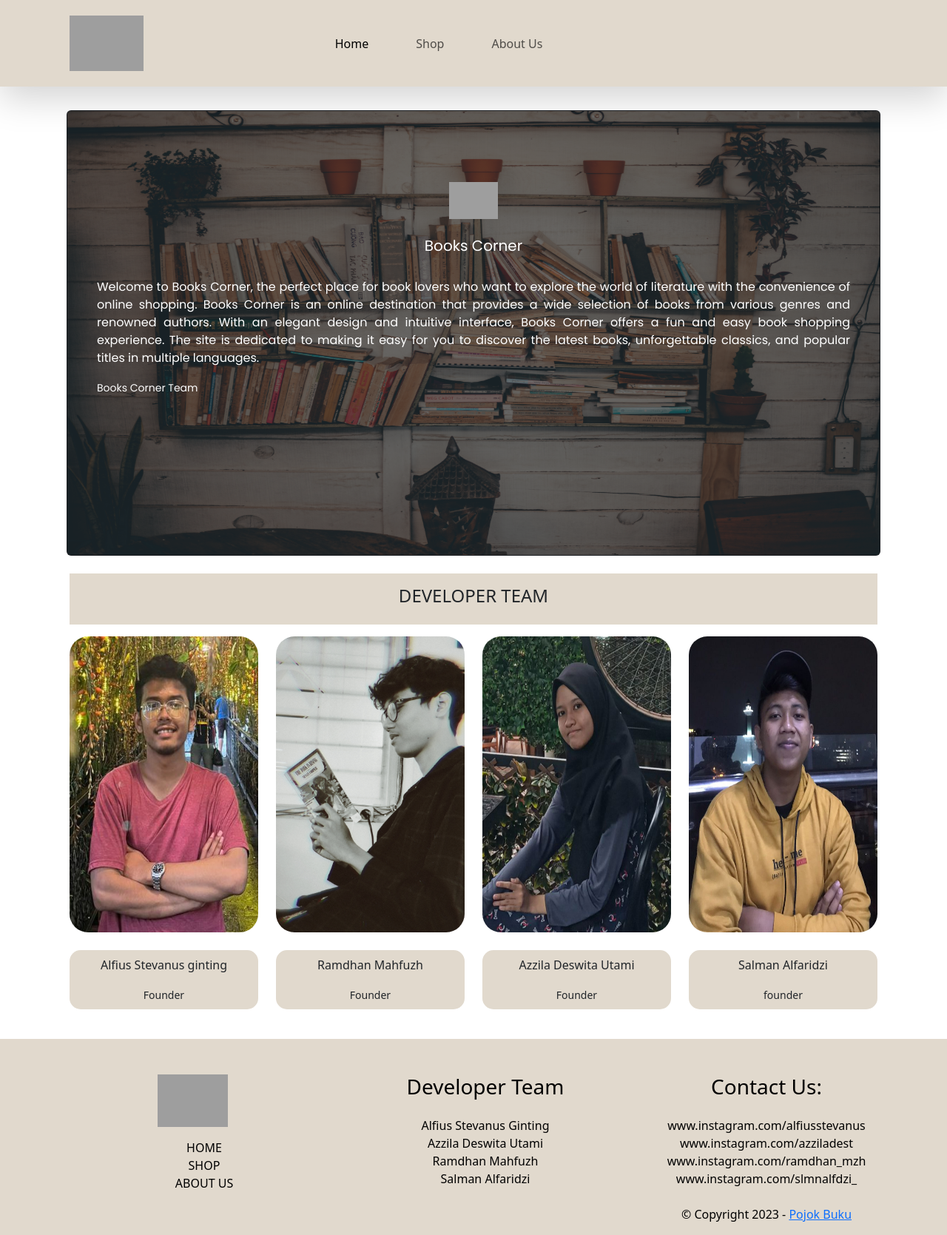
After one commit to alfiusstevanus/pojok-buku-uas, a PHP site: page /aboutus.php in a window 1280 px wide. The commit adds this page. Shown: the whole page at 74% size. Run offline with PHP 8.4, Linux system fonts and the light colour scheme; some libraries are stand-ins or nearby versions; some web fonts are replaced; grey boxes are pictures that could not be loaded.

Commit message:
menambahkan about us, dan memperbaiki index

```diff
--- /dev/null
+++ b/aboutus.php
@@ -0,0 +1,92 @@
+<?php
+include('layouts/header.php');
+?>
+
+
+<section>
+
+    <div class="container mt-4">
+        <div class="row p-2">
+            <div class="col-md-12">
+                <div class="card text-bg-dark">
+                    <img src="images/pexels-huỳnh-đạt-2177482.jpg" class="card-img" height="600px" style="opacity: 0.35;" alt="...">
+                    <div class="card-aboutus card-img-overlay mt-5 pt-5 ">
+                        <div class="text-center mb-3">
+                            <img src="images/logo books cornmb-4 er 4. style=" border-radius:15px;"png" class="text-center" height="50px" alt="">
+                        </div>
+                        <div class="mt-4">
+                            <h5 class="card-title text-center fw-semi-bold">Books Corner</h5>
+                            <div class="p-4" style="text-align: justify;">
+                                <p class="card-text">
+                                    Welcome to Books Corner, the perfect place for book lovers who want to explore the world of literature with the convenience of online shopping. Books Corner is an online destination that provides a wide selection of books from various genres and renowned authors.
+                                    With an elegant design and intuitive interface, Books Corner offers a fun and easy book shopping experience. The site is dedicated to making it easy for you to discover the latest books, unforgettable classics, and popular titles in multiple languages.
+                                </p>
+                                <p class="card-text "><small>Books Corner Team</small></p>
+                            </div>
+                        </div>
+
+                    </div>
+                </div>
+            </div>
+        </div>
+        <div class="container mt-3">
+            <div class="row">
+                <div class="col-md-12">
+                    <div class="jumbotron  p-3 bg-30">
+                        <h4 class="text-center">DEVELOPER TEAM</h4>
+                    </div>
+                </div>
+
+            </div>
+        </div>
+        <div class="container  mt-3 mb-3">
+            <div class="text-center">
+                <div class="row">
+                    <div class="col-md-3 ">
+                        <div>
+                            <img src="images/alfius.jpg" style="border-radius: 25px;" width="300px" height="400px" class="card-img-top" alt="...">
+                            <div class="card-body p-2 bg-30 mb-4 mt-4" style="border-radius:15px;">
+                                <p class="card-text">Alfius Stevanus ginting</p>
+                                <p class="card-text "><small>Founder</small></p>
+                            </div>
+                        </div>
+                    </div>
+                    <div class="col-md-3 ">
+                        <div>
+                            <img src="images/ramdhan.jpg" class="card-img-top " style="border-radius: 25px;" width="300px" height="400px" alt="...">
+                            <div class="card-body p-2 bg-30 mb-4 mt-4" style="border-radius:15px;">
+                                <p class="card-text">Ramdhan Mahfuzh</p>
+                                <p class="card-text "><small>Founder</small></p>
+                            </div>
+                        </div>
+                    </div>
+                    <div class="col-md-3 ">
+                        <div>
+                            <img src="images/azzila.jpg" class="card-img-top" style="border-radius: 25px;" width="300px" height="400px" alt="...">
+                            <div class="card-body p-2 bg-30 mb-4 mt-4" style="border-radius:15px;">
+                                <p class="card-text">Azzila Deswita Utami</p>
+                                <p class="card-text "><small>Founder</small></p>
+                            </div>
+                        </div>
+                    </div>
+                    <div class="col-md-3 ">
+                        <div>
+                            <img src="images/salman.jpg" class="card-img-top" style="border-radius: 25px;" width="500px" height="400px" alt="...">
+                            <div class="card-body p-2 bg-30 mb-4 mt-4" style="border-radius:15px;">
+                                <p class="card-text">Salman Alfaridzi</p>
+                                <p class="card-text "><small>founder</small></p>
+                            </div>
+                        </div>
+                    </div>
+
+                </div>
+            </div>
+
+        </div>
+
+</section>
+
+
+<?php
+include('layouts/footer.php');
+?>
--- a/layouts/footer.php
+++ b/layouts/footer.php
@@ -4,13 +4,18 @@
         <div class="row text-center">
             <div class="col-lg-4">
                 <div>
-                    <div class="mb-2">
-                        <a href=""><img src="images/logobookscorner.png" width="200" height="auto" alt="logo"></a>
+                    <div class="mb-2 text-center">
+                        <a href=""><img src="images/logo books corner 2.png" width="95" height="auto" alt="logo"></a>
                     </div>
 
                     <p class="ps-4" style="text-align: justify;">
-                        Books Corner is a website for buying and selling books. With a user-friendly interface, visitors can easily explore the collection of books available, ranging from fiction to non-fiction, classic to current literature, as well as various other genres....
-                        We build this website with love and to bring fellow book readers closer together.
+                    <div>
+                        <ul>
+                            <li><a href="index.php">HOME</a></li>
+                            <li><a href="buku.php">SHOP</a></li>
+                            <li><a href="aboutus.php">ABOUT US</a></li>
+                        </ul>
+                    </div>
                     </p>
 
                 </div>
@@ -19,7 +24,7 @@
                 <div class="mx-5">
                     <ul>
                         <div class="mb-4">
-                            <h3>About Us:</h3>
+                            <h3>Developer Team</h3>
                         </div>
                         <li>Alfius Stevanus Ginting</li>
                         <li>Azzila Deswita Utami</li>
--- a/layouts/header.php
+++ b/layouts/header.php
@@ -14,7 +14,7 @@
     <link rel="preconnect" href="https://fonts.gstatic.com" crossorigin>
     <link href="https://fonts.googleapis.com/css2?family=Poppins:ital,wght@0,400;0,700;1,900&display=swap" rel="stylesheet">
     <link rel="icon" href="./images/logo books corner 2.png">
-    <title>Books Corner | Home</title>
+    <title>Books Corner</title>
 </head>
 
 <body>
@@ -34,13 +34,13 @@
                 <div class="collapse navbar-collapse justify-content-center mx-auto ps-5 " id="navbarNav">
                     <ul class="navbar-nav ">
                         <li class="nav-item ps-5">
-                            <a class="nav-link active" aria-current="page" href="#">Home</a>
+                            <a class="nav-link active" aria-current="page" href="index.php">Home</a>
                         </li>
                         <li class="nav-item ps-5">
                             <a class="nav-link" aria-current="page" href="#">Shop</a>
                         </li>
                         <li class="nav-item ps-5">
-                            <a class="nav-link" aria-current="page" href="#aboutus">About Us</a>
+                            <a class="nav-link" aria-current="page" href="aboutus.php">About Us</a>
                         </li>
                     </ul>
                 </div>
--- a/style/style.css
+++ b/style/style.css
@@ -7,6 +7,11 @@ body {
     flex-direction: column;
 }
 
+* {
+    margin: 0;
+    padding: 0;
+    box-sizing: border-box;
+}
 
 footer {
     margin-top: auto;
@@ -59,9 +64,15 @@ header li :hover {
 }
 
 .hero-label {
-    margin-left: 2rem;
+    color: #ffffff;
+    margin-left: 1.5rem;
     margin-top: 7rem;
     position: absolute;
+
+}
+.hero-label h1{
+
+    font-family: 'Poppins', sans-serif;
 
 }
 
@@ -91,12 +102,18 @@ header li :hover {
 
     font-family: 'Poppins', sans-serif;
 }
+
 .jumbo-up p {
     font-family: 'Poppins', sans-serif;
 }
 
+.card-aboutus h5 {
+    font-family: 'Poppins', sans-serif;
+}
 
-
+.card-aboutus p {
+    font-family: 'Poppins', sans-serif;
+}
 
 
 
```
Also changed, not shown: index.php (+11 -10 lines), images/Hero1.jpg (added), images/alfius.jpg (added), images/azzila.jpg (added), images/pexels-huỳnh-đạt-2177482.jpg (added), images/ramdhan.jpg (added), images/salman.jpg (added).
